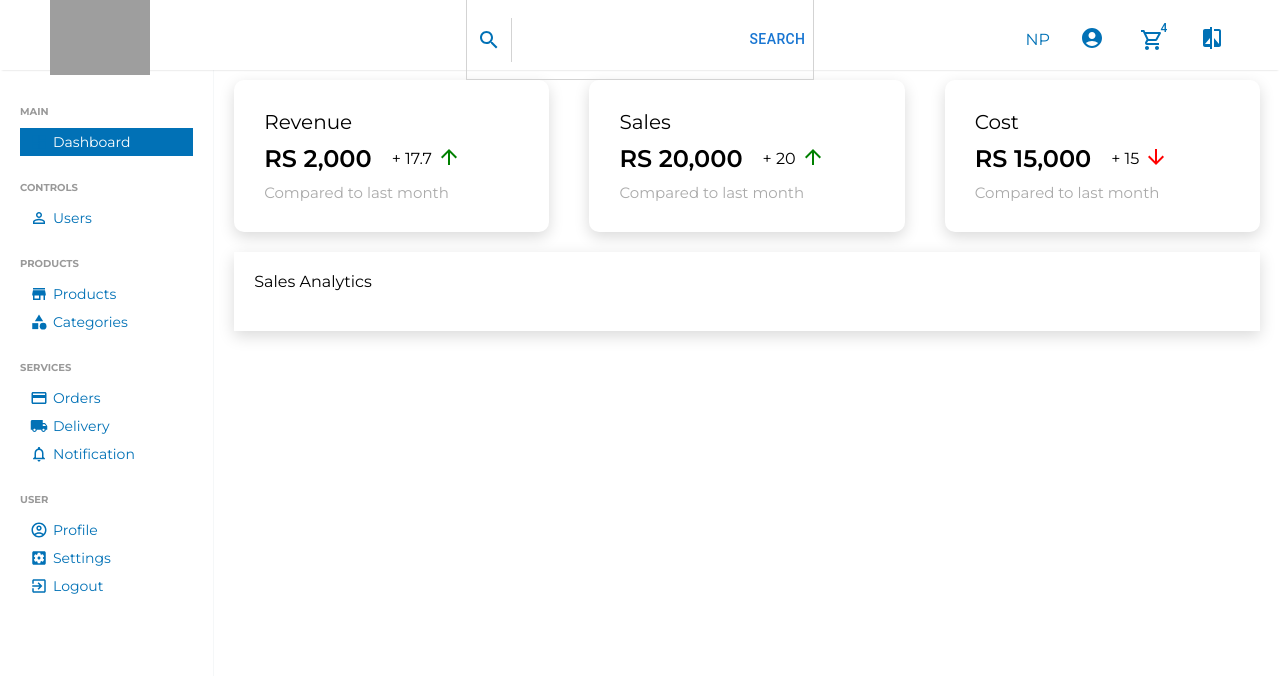
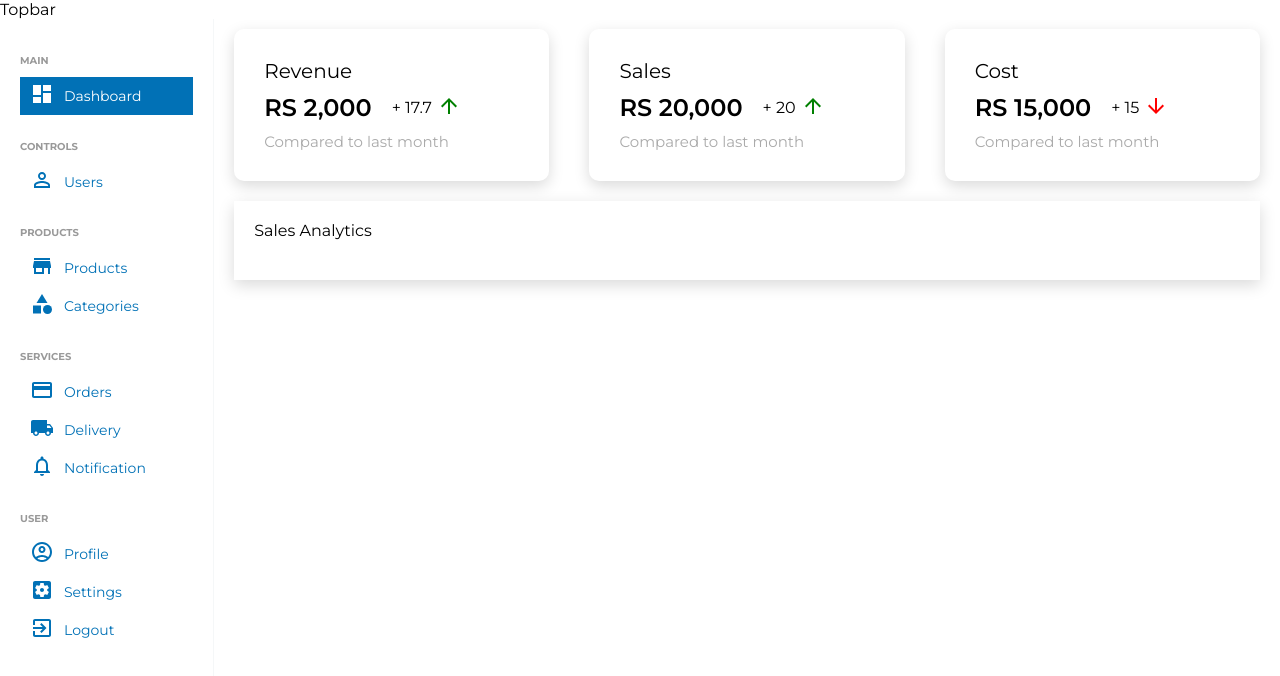
Before and after one commit to rxmann/Ecommerce-BechCha-Client, a React (Create React App) app: page /admindash in a window 1280 px wide. Shown: the top 676 px of the page. Built offline with nearby package versions, Linux system fonts and the light colour scheme; grey boxes are pictures that could not be loaded.

Commit message:
Sidebar design complete with one widget

```diff
--- a/src/AdminComponents/FeaturedInfo/FeaturedInfo.jsx
+++ b/src/AdminComponents/FeaturedInfo.jsx
@@ -10,7 +10,6 @@ const Container = styled.div`
 
 const FeaturedItem = styled.div`
     flex: 1;
-    /* max-width: 250px; */
     margin: 0px 20px;
     padding: 30px;
     border-radius: 10px;
--- a/src/AdminComponents/Sidebar/Sidebar.jsx
+++ b/src/AdminComponents/Sidebar.jsx
@@ -1,6 +1,5 @@
 import styled from "styled-components"
 import { PersonOutline, CreditCard, Store, SettingsApplications, Dashboard, LocalShipping, Category, AccountCircleOutlined, ExitToApp, NotificationsNone } from "@mui/icons-material"
-import "../support.css"
 import { useState } from "react"
 
 const Container = styled.div`
@@ -36,6 +35,12 @@ const SidebarList = styled.ul`
 
 `
 
+const Icon = styled.div`
+    margin-right: 10px;
+    color: #0171b6;
+    font-size: 14px !important;
+`
+
 const SidebarListItem = styled.li`
     padding: 5px 10px;
     cursor: pointer;
@@ -57,13 +62,18 @@ const SidebarListItemSelected = styled.li`
     display: flex;
     font-size: 14px;
     align-items: center;
-    color: #ffffff;
+    color: #ffffff !important;
     background-color: #0171b6;
+
+    ${Icon} {
+       color: white;
+    }
 `
 
 const Wrapper = styled.div`
 
 `
+
 
 
 const Sidebar = () => {
@@ -140,12 +150,16 @@ const Sidebar = () => {
                                 <Wrapper onClick={() => setSelected(child.name)}>
                                     {child.name !== selected ?
                                         <SidebarListItem >
+                                            <Icon>
                                             {child.icon}
+                                            </Icon>
                                             {child.name}
                                         </SidebarListItem>
                                         :
                                         <SidebarListItemSelected >
+                                            <Icon>
                                             {child.icon}
+                                            </Icon>
                                             {child.name}
                                         </SidebarListItemSelected>
                                     }
--- /dev/null
+++ b/src/AdminComponents/Topbar.jsx
@@ -0,0 +1,9 @@
+import React from 'react'
+
+const Topbar = () => {
+  return (
+    <div>Topbar</div>
+  )
+}
+
+export default Topbar
--- a/src/AdminComponents/support.css
+++ /dev/null
@@ -1,5 +0,0 @@
-.iconMUI {
-    font-size: 18px !important;
-    margin-right: 5px;
-    color: #0171b6;
-}
--- a/src/AdminPages/AdminDash.jsx
+++ b/src/AdminPages/AdminDash.jsx
@@ -1,7 +1,7 @@
-import Sidebar from '../AdminComponents/Sidebar/Sidebar'
-import Navbar from '../Components/Layout/Navbar'
+import Sidebar from '../AdminComponents/Sidebar'
 import styled from "styled-components"
 import AdminHome from './AdminHome'
+import Topbar from '../AdminComponents/Topbar'
 
 const Container = styled.div`
   display: flex;
@@ -13,7 +13,7 @@ const Container = styled.div`
 const AdminDash = () => {
   return (
    <>
-    <Navbar />
+    <Topbar />
     <Container>
       <Sidebar />
       <AdminHome />
--- a/src/AdminPages/AdminHome.jsx
+++ b/src/AdminPages/AdminHome.jsx
@@ -1,6 +1,6 @@
 import styled from "styled-components"
-import Chart from "../AdminComponents/Chart/Chart"
-import FeaturedInfo from "../AdminComponents/FeaturedInfo/FeaturedInfo"
+import Chart from "../AdminComponents/Chart"
+import FeaturedInfo from "../AdminComponents/FeaturedInfo"
 
 const Container = styled.div`
     flex: 5;
```
Also changed, not shown: src/AdminComponents/Chart.jsx (renamed from src/AdminComponents/Chart/Chart.jsx).
